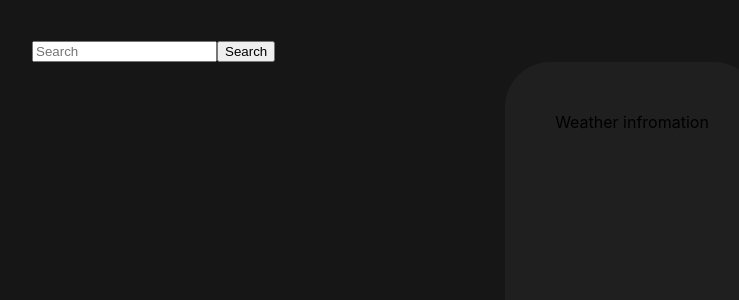
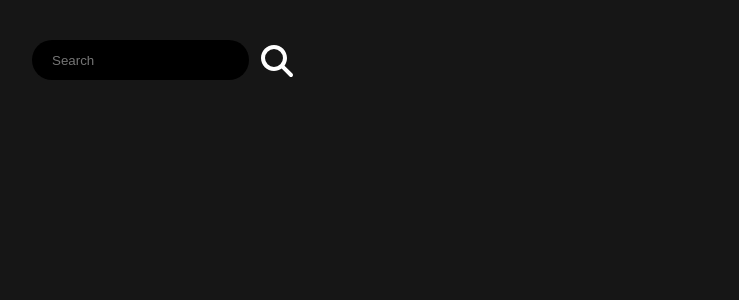
Before and after one commit to PeterMagnusson84/weather, a React (Create React App) app: page / in a window 1280 px wide. Shown: the top 300 px of the page, without its empty margins (8-747 px from the left). Built offline with nearby package versions, Linux system fonts and the light colour scheme.

Commit message:
search refactor

```diff
--- a/src/components/Weather.tsx
+++ b/src/components/DailyWeather.tsx
@@ -2,7 +2,7 @@ import React from 'react'
 import "../styled/dailyWeather.css"
 import { TodayWeatherData } from "../interfaces/ITodayWeatherData";
 
-const Weather = (props: TodayWeatherData) => {
+const DailyWeather = (props: TodayWeatherData) => {
 
   return (
     <div className='daily-container'>
@@ -19,4 +19,4 @@ const Weather = (props: TodayWeatherData) => {
   )
 }
 
-export default Weather
+export default DailyWeather
--- a/src/components/Search.tsx
+++ b/src/components/Search.tsx
@@ -1,13 +1,15 @@
 import React, { useState, useEffect } from 'react'
 import { TodayWeatherData } from "../interfaces/ITodayWeatherData";
 import "../styled/dailyWeather.css";
-import Weather from "./Weather";
+import DailyWeather from "./DailyWeather";
+import searchSolid from "../icons/searchIcon.svg";
 
 const Search = () => {
 
   // const [count, setCount] = useState(0);
   const [city, setCity] = useState("");
   const [triggerSearch, setTriggerSearch] = useState(false);
+  const [showSearch, setShowSearch] = useState(false);
   const [weatherData, setWeatherData] = useState<TodayWeatherData | null>(null);
 
   const apiKey = process.env.REACT_APP_API_KEY;
@@ -48,20 +50,16 @@ const Search = () => {
 
   const handleSearch = () => {
     setTriggerSearch(true);
+    setShowSearch(true);
   };
 
   return (
     <div>
       <div className='search-field'>
-        <div>
-          <input type='text' placeholder='Search' onChange={handleInputChange} value={city}/>
-          <img src="" alt="" />
+        <input className='search-input' type='text' placeholder='Search' onChange={handleInputChange} value={city}/>
+        <img className='search-icon' src={searchSolid} alt="" onClick={handleSearch} />
       </div>
-        <div>
-        <button onClick={handleSearch}>Search</button>
-        </div>
-      </div>
-        <Weather
+      {showSearch && <DailyWeather
         city={weatherData?.city}
         country={weatherData?.country}
         description={weatherData?.description}
@@ -69,7 +67,7 @@ const Search = () => {
         icon={weatherData?.icon}
         temprature={weatherData?.temprature}
         windSpeed={weatherData?.windSpeed}
-        />
+      />}
     </div>
   )
 }
--- a/src/styled/dailyWeather.css
+++ b/src/styled/dailyWeather.css
@@ -16,7 +16,23 @@
 }
 
 .search-field {
- display: flex;
+  display: flex;
+  height: 25px;
+  gap: 12px;
+  cursor: pointer;
+}
+
+.search-input {
+  background-color: black;
+    border-radius: 20px;
+    border: none;
+    color: white;
+    padding: 20px;
+}
+
+.search-icon {
+  margin-bottom: -12px;
+  padding-top: 5px;
 }
 
 .daily-information {
```
Also changed, not shown: src/components/TodaysHighligt.tsx (added, +13 -0 lines), src/icons/searchIcon.svg (added). Lines whose indentation alone changed are shown as unchanged.
